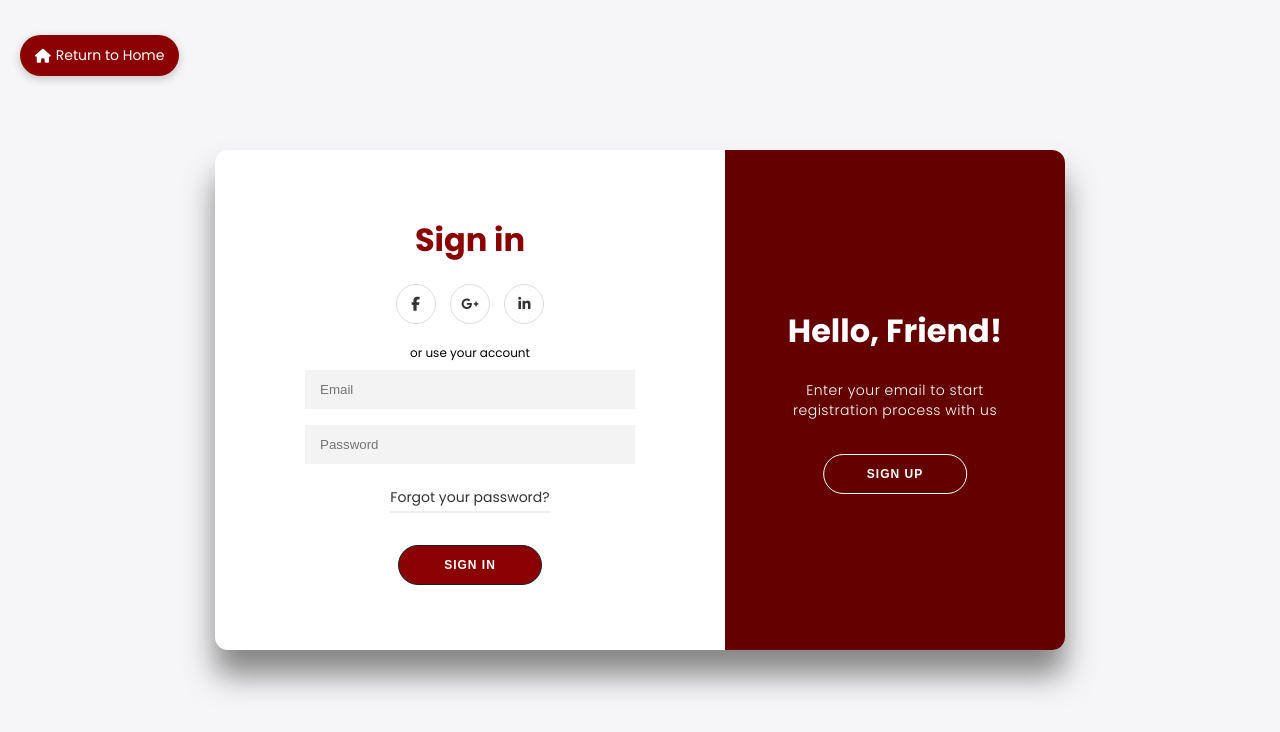
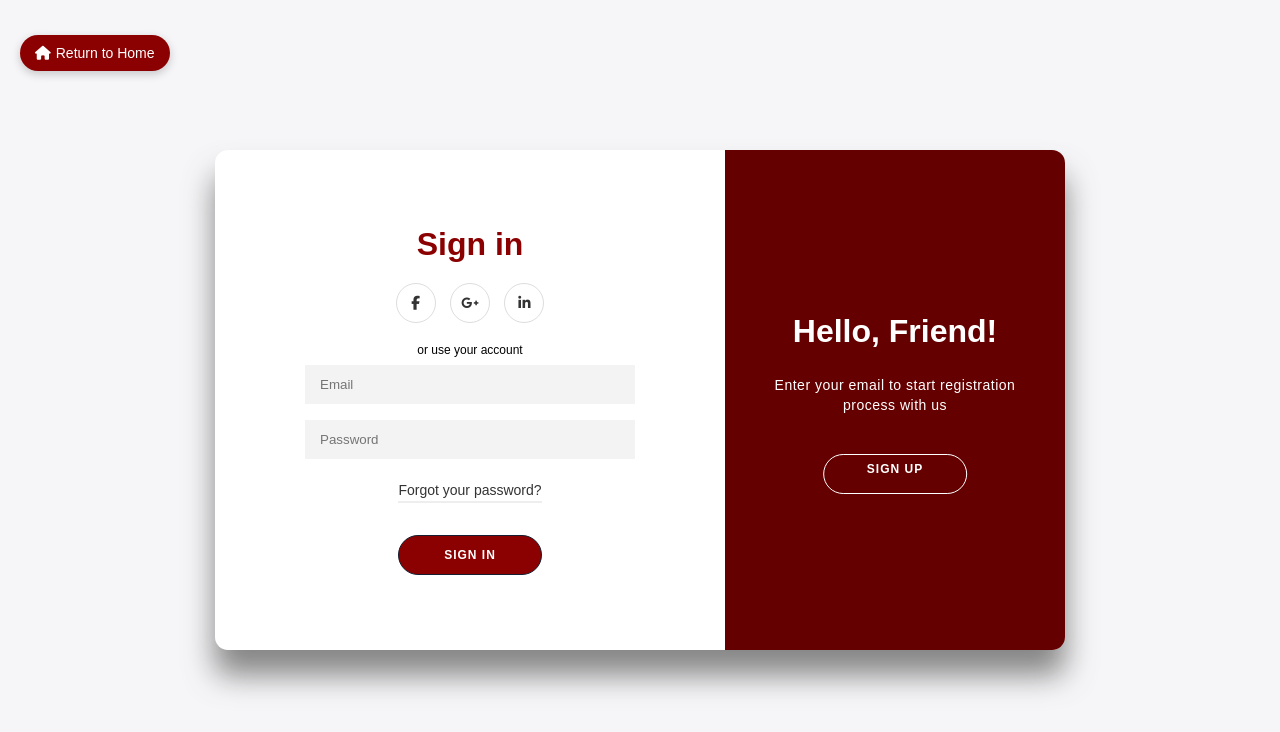
Before and after one commit to Gaurav5189/RU-AlumniProject, a Django app: page /login/ in a window 1280 px wide. Shown: the top 732 px of the page. Run offline with Django 5.2, Linux system fonts and the light colour scheme.

Commit message:
Remove Google Fonts import from login.css

```diff
--- a/static/css/login.css
+++ b/static/css/login.css
@@ -1,4 +1,4 @@
-@import url('https://fonts.googleapis.com/css2?family=Poppins:wght@100;200;300;400;500;600;700;800;900&display=swap');
+
 
 * {
     padding: 0;
```
